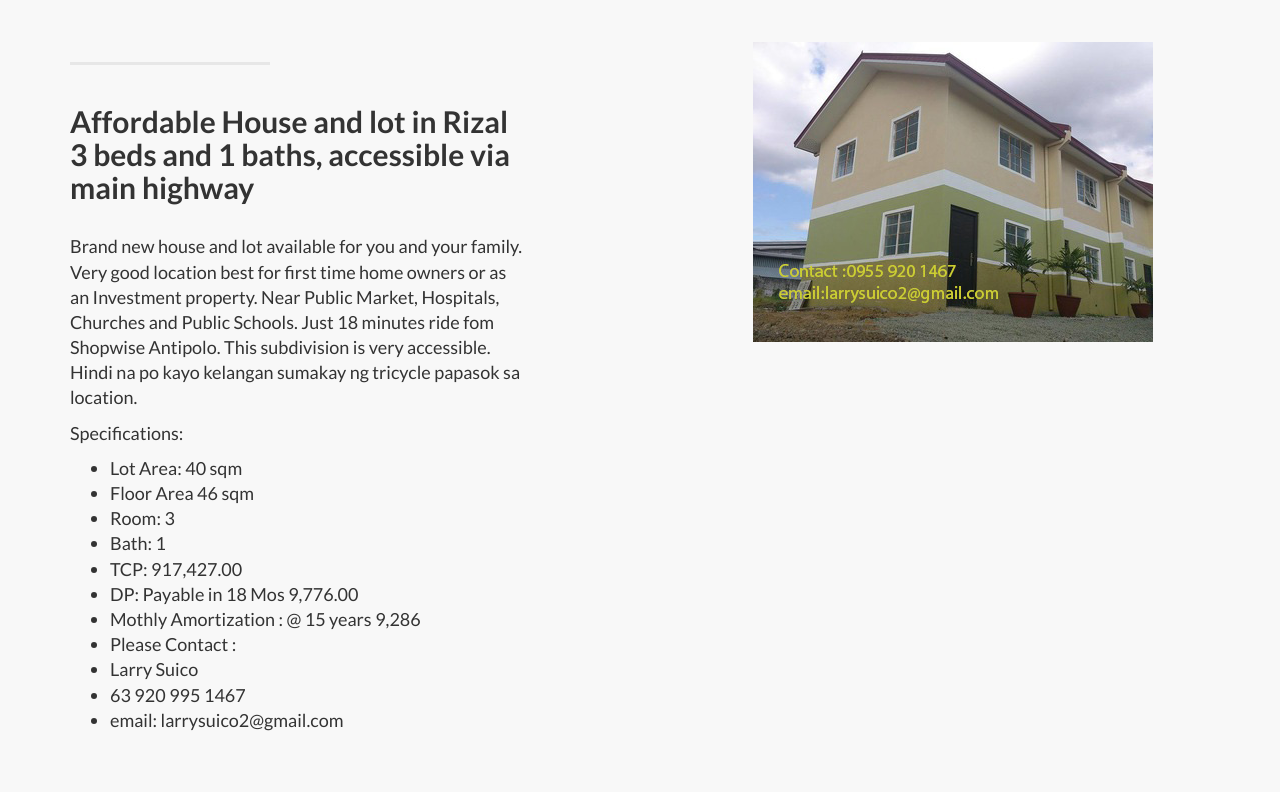
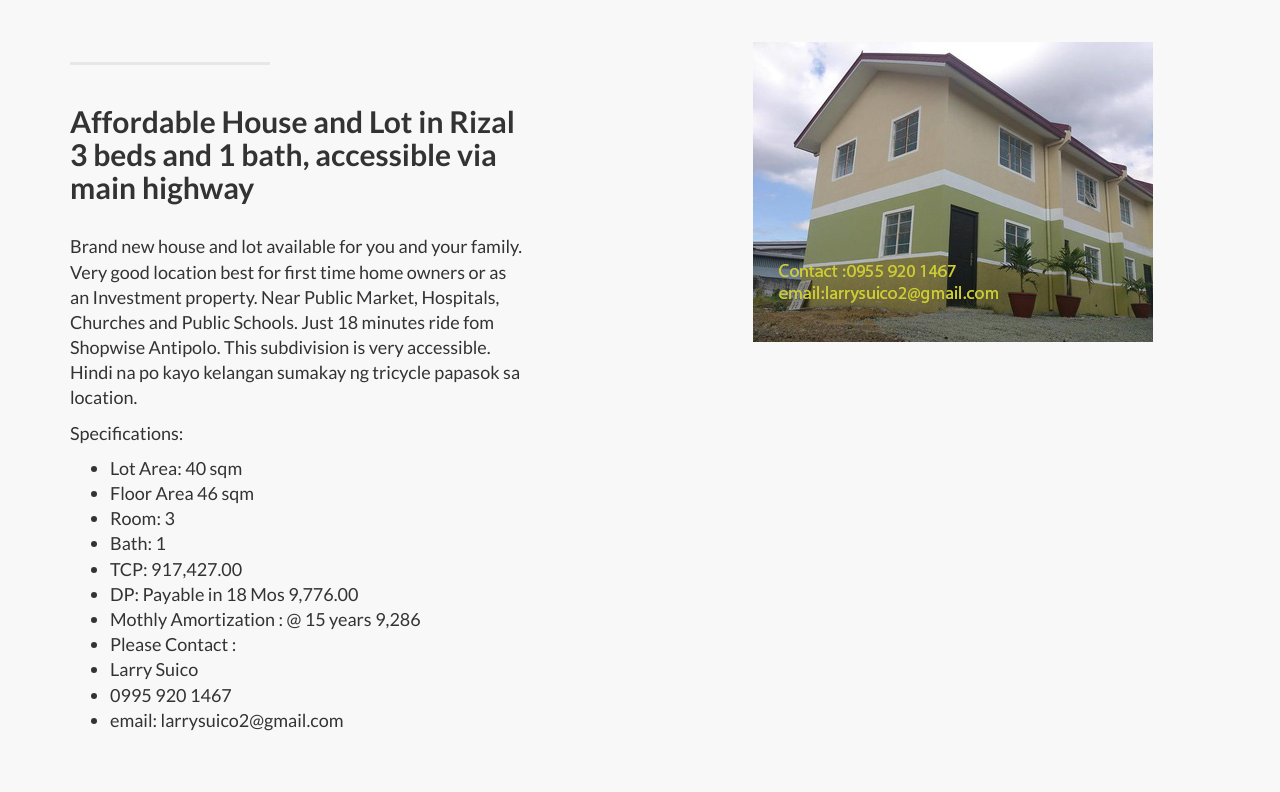
Before and after one commit to oscariotes/EQ-Lead-Gen, a Jekyll site: the page built from index.html, in a window 1280 px wide and 1400 px high, scrolled down 871 px. Shown: the part 157-949 px from the top of the window. Built offline with Jekyll 4.4.1, drawn with Linux system fonts in a browser that asks for light colours.

Commit message:
Update 2014-09-23-services-3.markdown

```diff
--- a/_posts/2014-09-23-services-3.markdown
+++ b/_posts/2014-09-23-services-3.markdown
@@ -2,7 +2,7 @@
 layout: default
 img: ridgepoint.jpg
 category: Teresa
-title: Affordable House and lot in Rizal 3 beds and 1 baths, accessible via main highway
+title: Affordable House and Lot in Rizal 3 beds and 1 bath, accessible via main highway
 published: true
 ---
 Brand new house and lot available for you and your family. Very good location best for first time home owners or as an Investment property. Near Public Market, Hospitals, Churches and Public Schools. Just 18 minutes ride fom Shopwise Antipolo. This subdivision is very accessible. Hindi na po kayo kelangan sumakay ng tricycle papasok sa location.
@@ -18,5 +18,5 @@ Specifications:
 -     Mothly Amortization : @ 15 years 9,286
 -     Please Contact :
 -     Larry Suico
--     63 920 995 1467
+-     0995 920 1467
 -     email: larrysuico2@gmail.com
```
